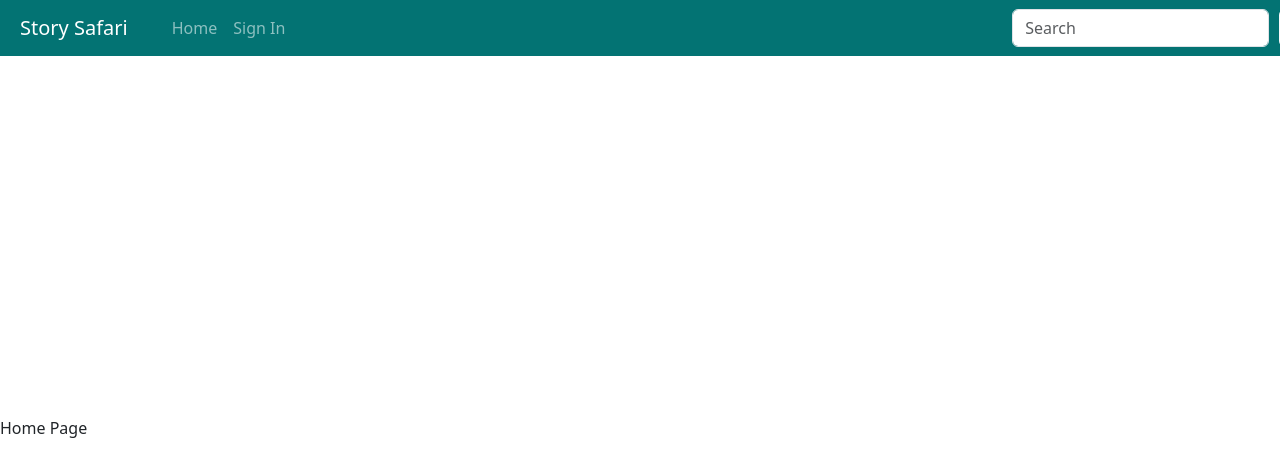
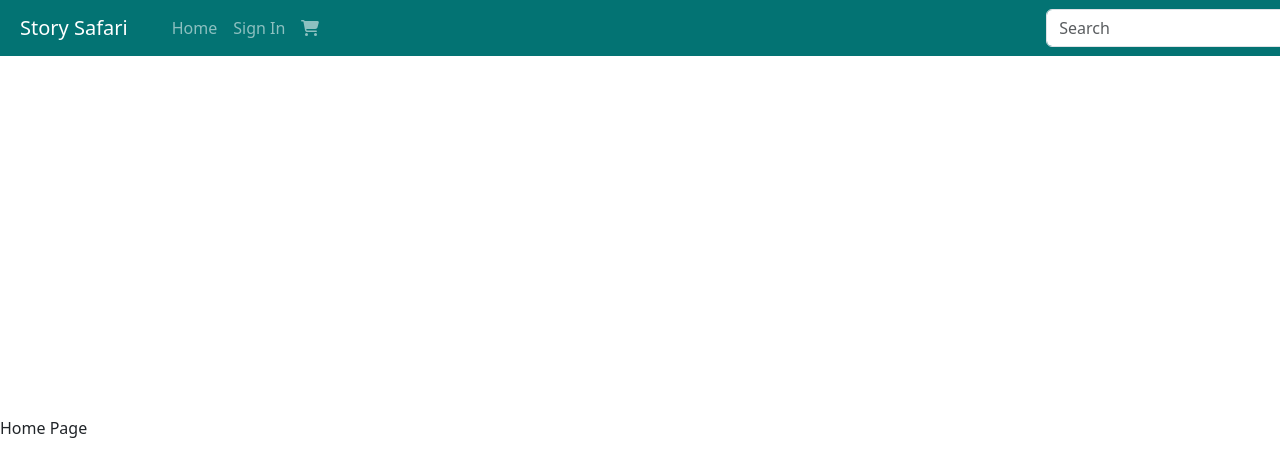
Before and after one commit to keironchaudhry/bookshop-project, a React (Vite) app: page / in a window 1280 px wide. Shown: the top 476 px of the page. Built offline with nearby package versions, Linux system fonts and the light colour scheme.

Commit message:
Install fontawesome icons and add shopping cart to navbar

```diff
--- a/package.json
+++ b/package.json
@@ -10,6 +10,8 @@
     "preview": "vite preview"
   },
   "dependencies": {
+    "@fortawesome/free-solid-svg-icons": "^6.4.2",
+    "@fortawesome/react-fontawesome": "^0.2.0",
     "bootstrap": "^5.3.2",
     "react": "^18.2.0",
     "react-bootstrap": "^2.9.1",
--- a/src/components/Navbar.tsx
+++ b/src/components/Navbar.tsx
@@ -3,6 +3,8 @@ import React from "react";
 import { Navbar as BootstrapNavbar, Button, Form, Nav } from "react-bootstrap";
 import { Link } from "react-router-dom";
 import "../styles/Navbar.css";
+import { FontAwesomeIcon } from "@fortawesome/react-fontawesome";
+import { faCartShopping } from "@fortawesome/free-solid-svg-icons";
 
 const Navbar: React.FC = () => {
   return (
@@ -19,6 +21,9 @@ const Navbar: React.FC = () => {
           <Nav.Link as={Link} to="/signin">
             Sign In
           </Nav.Link>
+          <Nav.Link as={Link} to="/shopping">
+            <FontAwesomeIcon icon={faCartShopping} />
+          </Nav.Link>
         </Nav>
         <Form className="d-flex form align-end">
           <Form.Control
@@ -27,7 +32,9 @@ const Navbar: React.FC = () => {
             className="me-2"
             aria-label="Search"
           />
-          <Button className="search" variant="outline-light">Search</Button>
+          <Button className="search" variant="outline-light">
+            Search
+          </Button>
         </Form>
       </BootstrapNavbar.Collapse>
     </BootstrapNavbar>
```
Also changed, not shown: 1 other file (tests, documents, lock files or other folders).
